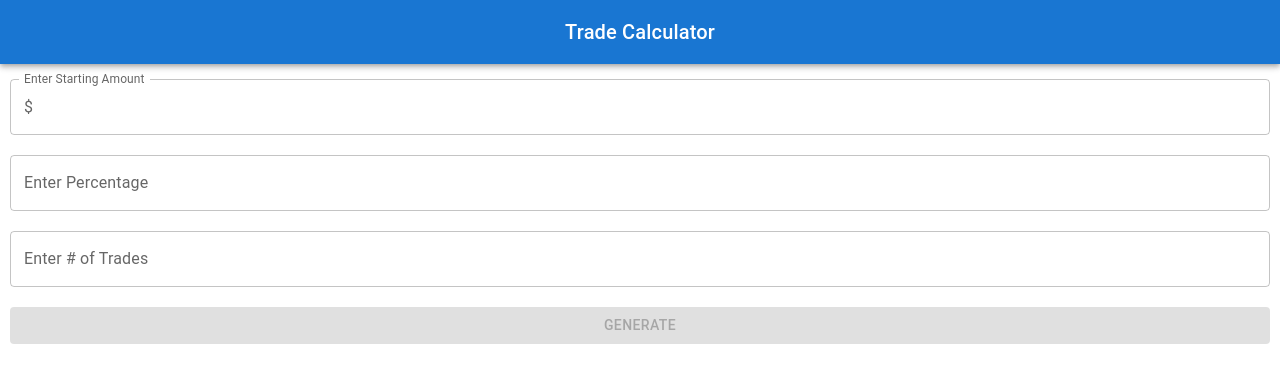
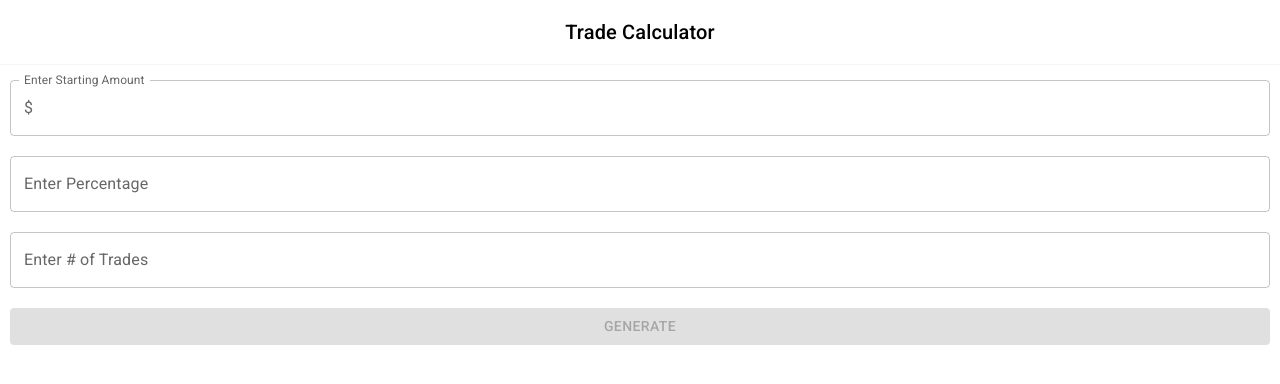
Before and after one commit to SeanPhaphui/seanphaphui.github.io, a React (Create React App) app: page / in a window 1280 px wide. Shown: the top 384 px of the page. Built offline with nearby package versions, Linux system fonts and the light colour scheme.

Commit message:
Adjust Styling

```diff
--- a/package.json
+++ b/package.json
@@ -6,6 +6,7 @@
   "dependencies": {
     "@emotion/react": "^11.10.4",
     "@emotion/styled": "^11.10.4",
+    "@fontsource/roboto": "^4.5.8",
     "@mui/icons-material": "^5.10.3",
     "@mui/material": "^5.10.3",
     "@testing-library/jest-dom": "^5.16.5",
--- a/public/index.html
+++ b/public/index.html
@@ -3,6 +3,7 @@
   <head>
     <meta charset="utf-8" />
     <link rel="icon" href="%PUBLIC_URL%/favicon.ico" />
+    <link rel="stylesheet" href="https://fonts.googleapis.com/css?family=Roboto:300,400,500,700&display=swap"/>
     <meta name="viewport" content="width=device-width, initial-scale=1" />
     <meta name="theme-color" content="#000000" />
     <meta
--- a/src/App.css
+++ b/src/App.css
@@ -36,3 +36,12 @@
     transform: rotate(360deg);
   }
 }
+
+.bar {
+  backdrop-filter: blur(20px) !important;
+  box-shadow: none !important;
+  border-style: solid;
+  border-color: #f5f5f5;
+  border-width: 0;
+  border-bottom-width: thin;
+}
--- a/src/App.tsx
+++ b/src/App.tsx
@@ -3,12 +3,11 @@ import logo from "./logo.svg";
 import "./App.css";
 import Info from "./Info";
 import { AppBar, Button, IconButton, Toolbar, Typography } from "@mui/material";
-import AcUnitIcon from '@mui/icons-material/AcUnit';
 
 function App() {
   return (
     <div className="App">
-      <AppBar position="sticky">
+      <AppBar className="bar" position="sticky" color="transparent">
         <Toolbar>
           <Typography variant="h6" component="div" sx={{ flexGrow: 1 }}>
             Trade Calculator
```
Also changed, not shown: src/Info.tsx (+9 -4 lines), 1 other file (tests, documents, lock files or other folders).
